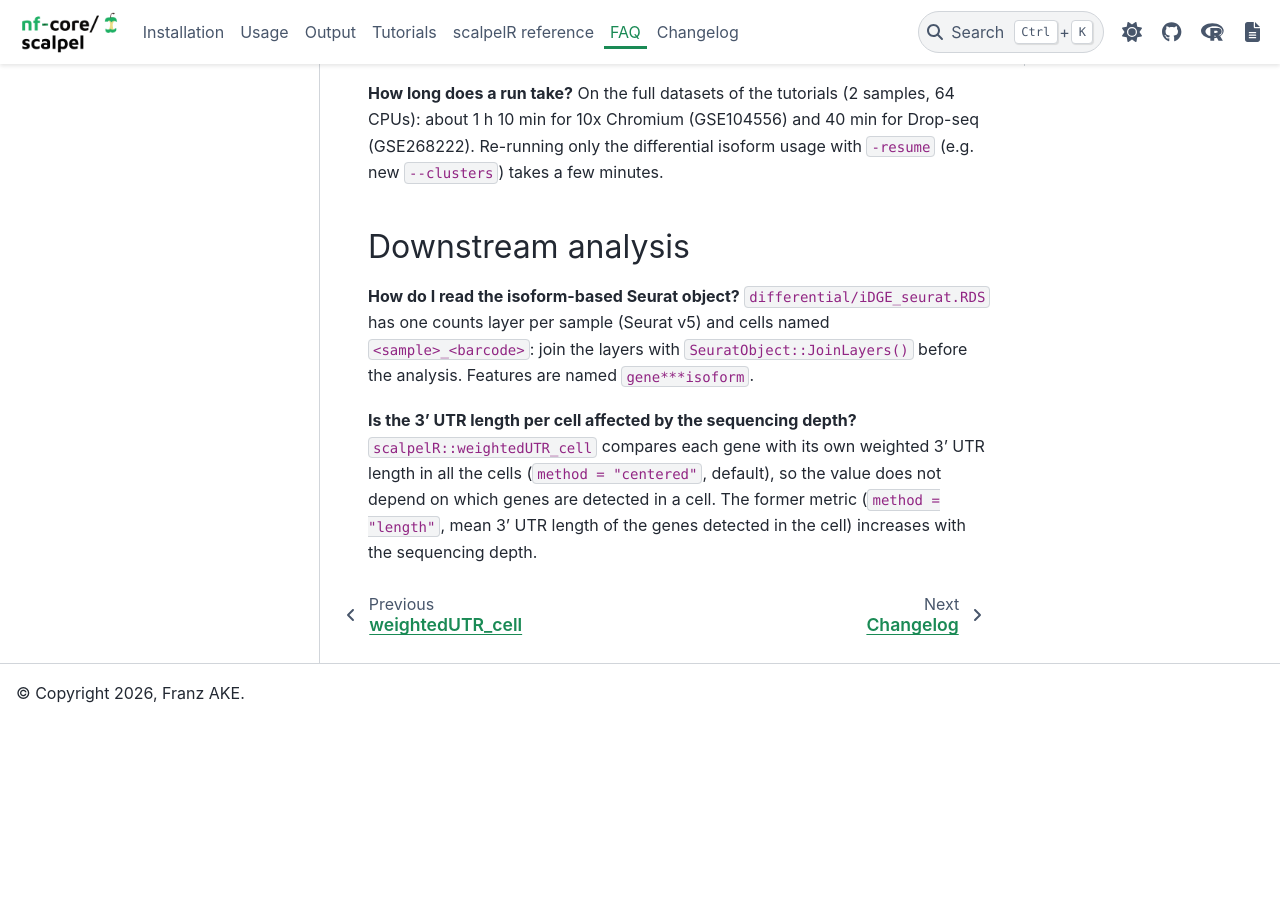
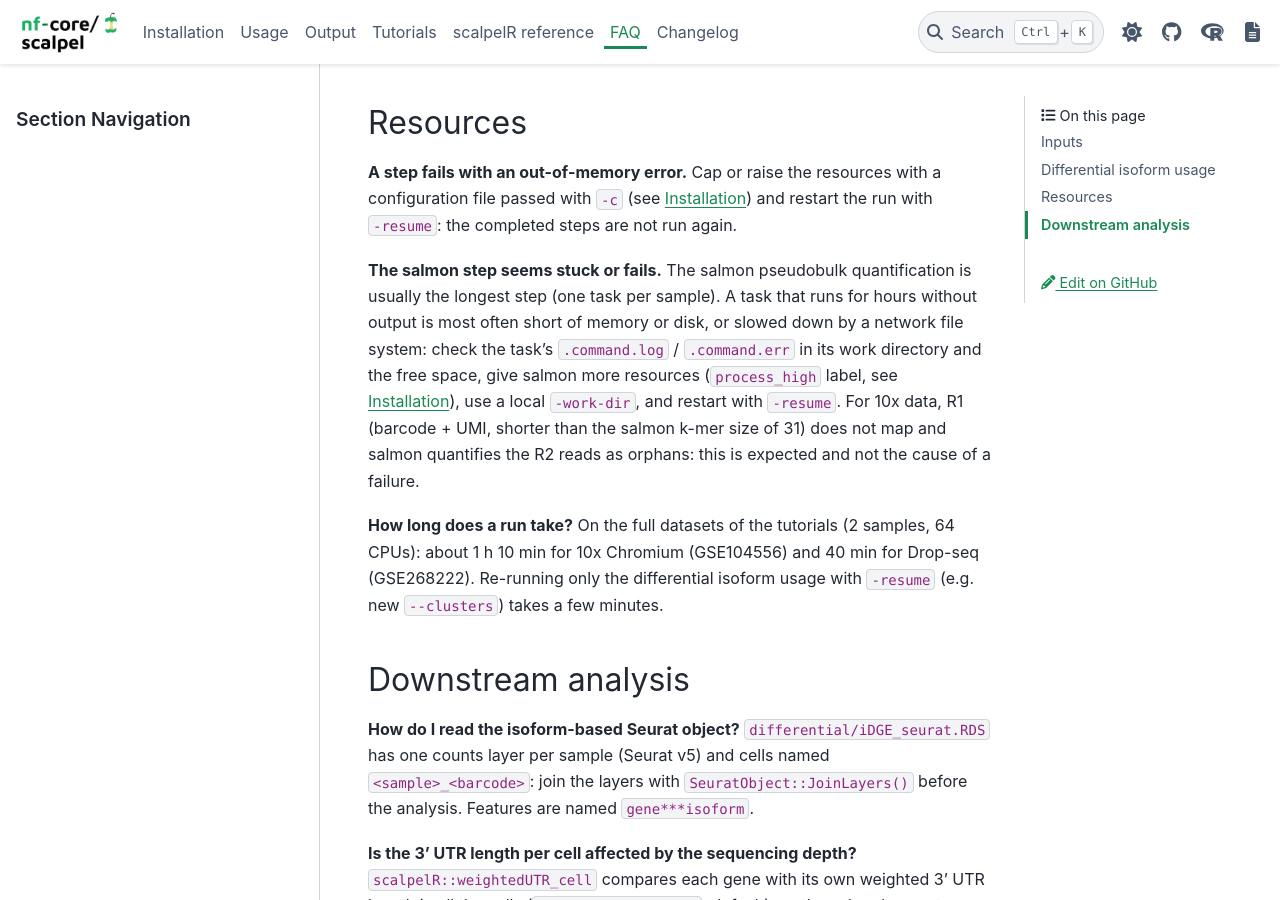
Before and after one commit to plasslab/nf-core-scalpel, a Sphinx documentation site: the page built from docs/faq.md, in a window 1280 px wide and 900 px high, scrolled down 1590 px. Built offline with Sphinx 7.4.7 and the PyData theme 0.15.4, drawn with Linux system fonts in a browser that asks for light colours; before the commit the page ends 2313 px from its top, so only the background shows below that; some of the changed text lies outside the part shown.

Commit message:
docs(faq): supported 10x chemistry versions, salmon step stuck or failing
Answers plasslab/SCALPEL#19 (Chromium v2 UMI length) and #23/#33 (salmon
quantification hanging / R1 shorter than the k-mer size).

Co-Authored-By: Claude Opus 5.5 <noreply@anthropic.com>

```diff
--- a/docs/faq.md
+++ b/docs/faq.md
@@ -6,6 +6,11 @@
 3'-tagged scRNA-seq: 10x Genomics Chromium 3' (Cell Ranger, Cell Ranger ARC or STARsolo outputs) and Drop-seq (Drop-seq tools BAM and
 DGE count matrix, `--sequencing_platform dropseq`). The FASTQ files are also needed for the salmon pseudobulk quantification
 ([samplesheet](usage.md#samplesheet-input)).
+
+**Which 10x Chromium chemistry versions are supported (v2, v3, v3.1, v4)?**
+All of them. The cell barcodes and UMIs are read from the `CB`/`UB` tags of the aligned BAM file (`XC`/`XM` for Drop-seq), not from the
+FASTQ read structure, so the UMI length (10 nt in v2, 12 nt in v3/v4) does not matter. Other protocols work if their BAM files carry
+corrected cell barcode and UMI tags (e.g. STARsolo with `--outSAMattributes CB UB`).
 
 **The pipeline stops because the BAM and the GTF share no chromosome name.**
 The BAM files, the GTF and the genome must use the same chromosome names (e.g. GENCODE/UCSC `chr1` vs Ensembl `1`). Use references from
@@ -48,6 +53,13 @@ samples). `NA`: replication not applicable (samples compared, or each cluster in
 Cap or raise the resources with a configuration file passed with `-c` (see [Installation](installation.md#resources)) and restart the
 run with `-resume`: the completed steps are not run again.
 
+**The salmon step seems stuck or fails.**
+The salmon pseudobulk quantification is usually the longest step (one task per sample). A task that runs for hours without output is
+most often short of memory or disk, or slowed down by a network file system: check the task's `.command.log` / `.command.err` in its
+work directory and the free space, give salmon more resources (`process_high` label, see [Installation](installation.md#resources)),
+use a local `-work-dir`, and restart with `-resume`. For 10x data, R1 (barcode + UMI, shorter than the salmon k-mer size of 31) does not
+map and salmon quantifies the R2 reads as orphans: this is expected and not the cause of a failure.
+
 **How long does a run take?**
 On the full datasets of the tutorials (2 samples, 64 CPUs): about 1 h 10 min for 10x Chromium (GSE104556) and 40 min for Drop-seq
 (GSE268222). Re-running only the differential isoform usage with `-resume` (e.g. new `--clusters`) takes a few minutes.
```
